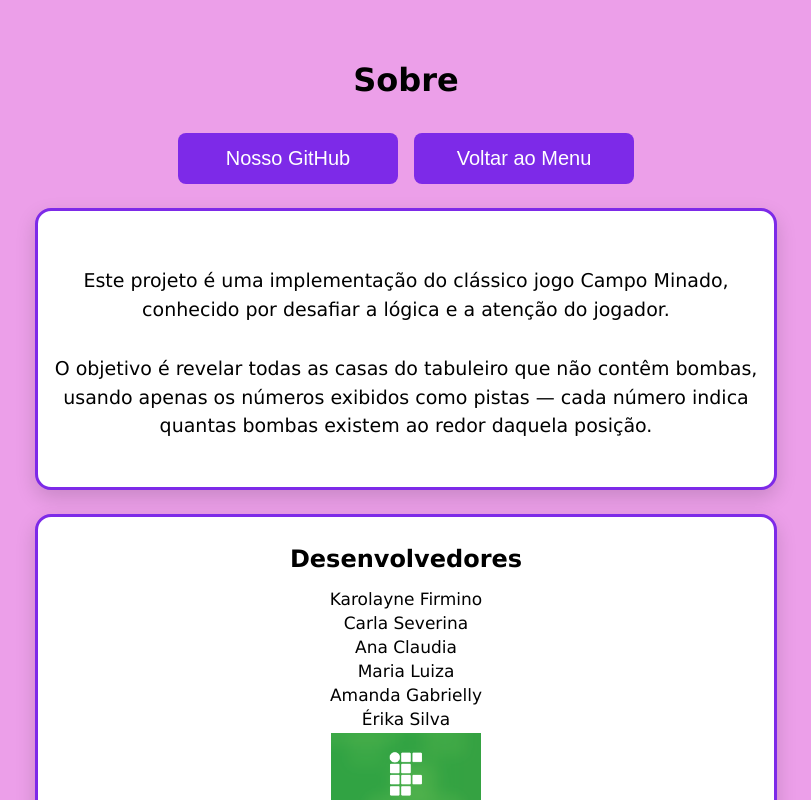
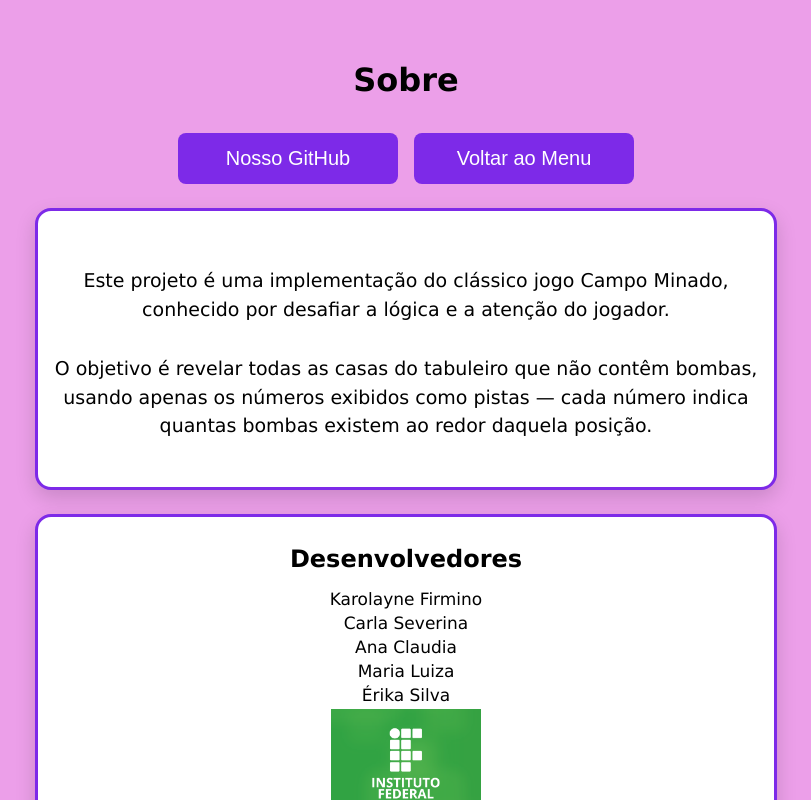
Before and after one commit to Firmino03/campo-minado, a SvelteKit app: page /sobre in a window 1280 px wide. Shown: the top 800 px of the page, without its empty margins (234-1045 px from the left). Built offline with nearby package versions, Linux system fonts and the light colour scheme.

Commit message:
fix: removendo integrante do projeto

```diff
--- a/src/routes/sobre/+page.svelte
+++ b/src/routes/sobre/+page.svelte
@@ -33,7 +33,6 @@
             <li>Carla Severina</li>
             <li>Ana Claudia</li>
             <li>Maria Luiza</li>
-            <li>Amanda Gabrielly</li>
             <li>Érika Silva</li>
         </ul>
 	        <img class="sobre-logo" src="/images/logoIFPE.png" alt="Logo IFPE" />
```
